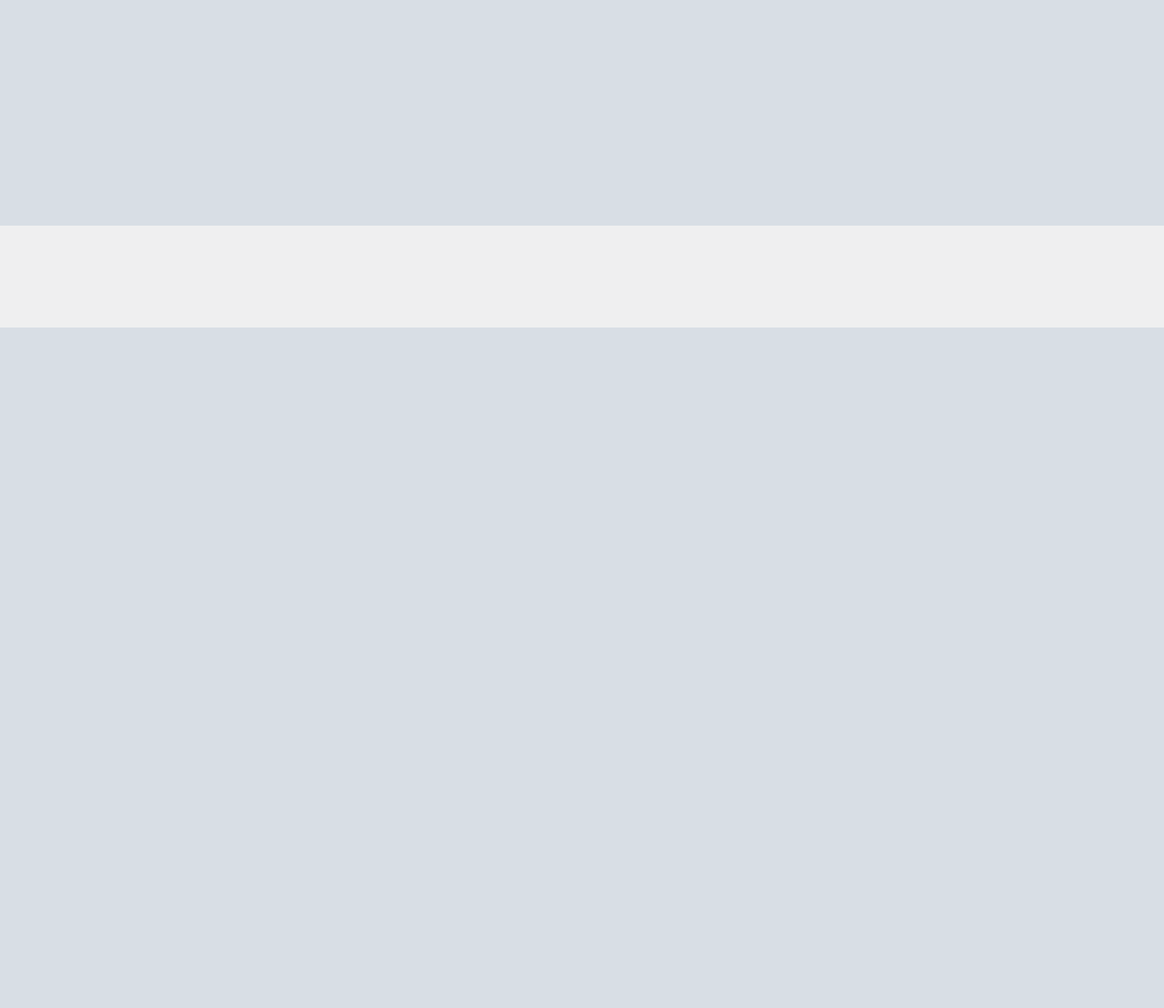
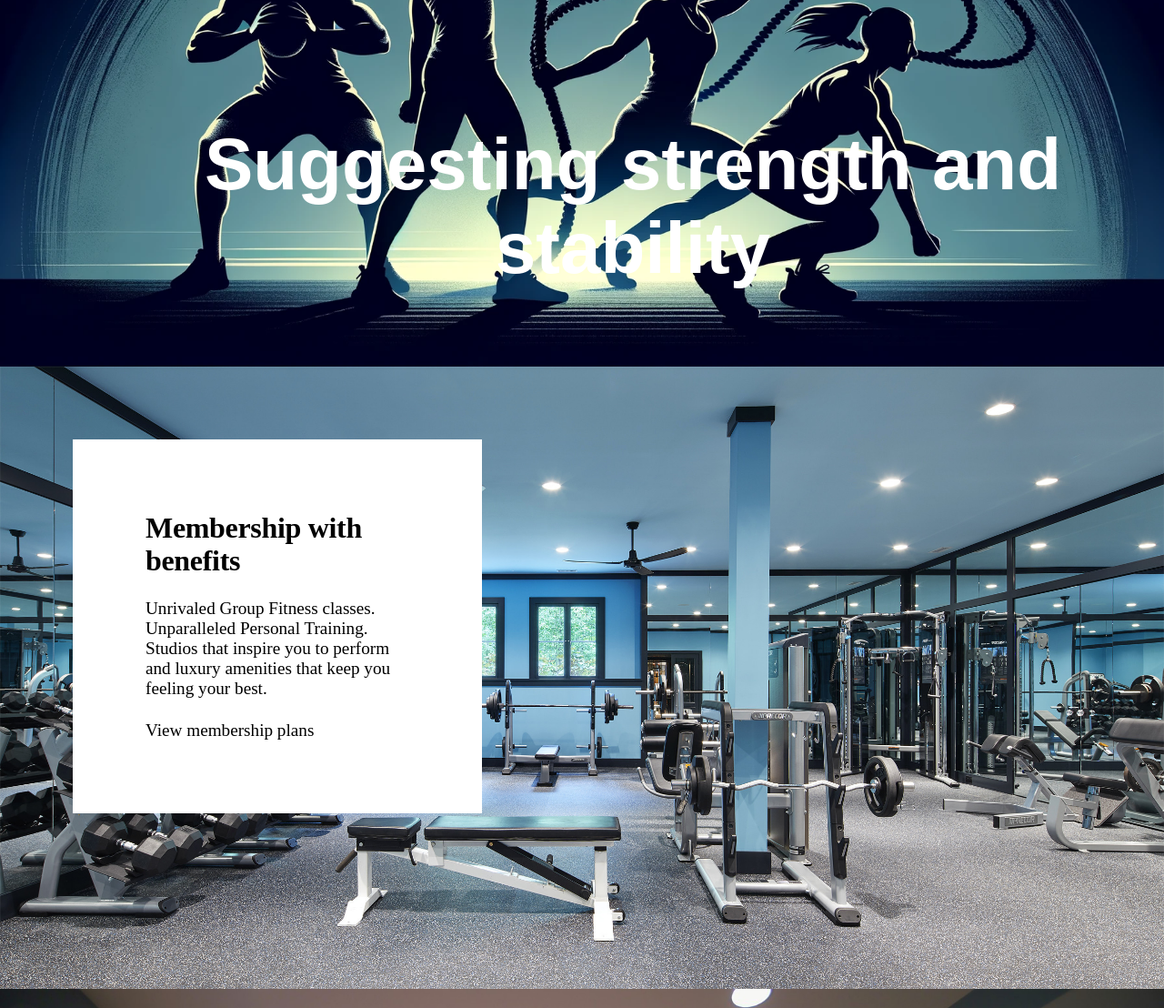
Before and after one commit to Victor-Pausan/SA_HTML_Project, a plain HTML site: page index.html in a window 1280 px wide. Shown: the part 440-1548 px from the top of the page at 91% size. Before the commit the page ends 800 px from the top, so only its background shows below. Drawn offline with Linux system fonts and the light colour scheme.

Commit message:
added 3 sections to main body

```diff
--- a/index.html
+++ b/index.html
@@ -10,12 +10,33 @@
     <div id="page-container">
         <header class="header">
             <nav class="nav">
-                <h1>Iron Anchor Athletics</h1>
+                <h1 class="nav-title">Iron Anchor Athletics</h1>
                 <a href="index.html"><img class="logo" src="/Images/Logo.png" title="Always Strive and Prosper" width="100px"></a>
             </nav>
         </header>
         <main class="main">
-
+            <div class="main-section">
+                <img src="Images/main_picture1.png" width="100%" height="100%">
+                <div class = main-title>
+                    <h1>Suggesting strength and stability</h1>
+                </div>
+            </div>
+            <div class="secondary-section">
+                <img src="Images/main_picture.jpg" width = 100% height="100%">
+                <div class="square">
+                    <h2 class="square-title">Membership with benefits</h2>
+                    <p class="square-p">Unrivaled Group Fitness classes. Unparalleled Personal Training. Studios that inspire you to perform and luxury amenities that keep you feeling your best.</p>
+                    <p class="square-p" style="margin-bottom: 0px;">View membership plans</p>
+                </div>
+            </div>
+            <div class="third-section">
+                <img src="Images/third_picture.jpg" width="100%" height="100%">
+                <div class="square">
+                    <h2 class="square-title">Where Luxury and Fitness Meet</h2>
+                    <p class="square-p">Clubs that deliver an unrivaled experience to maximize your potential, and luxury amenities that keep you performing at your best.</p>
+                    <p class="square-p" style="margin-bottom: 0px;">View membership plans</p>
+                </div>
+            </div>
         </main>
         <footer class="footer">
 
--- a/style.css
+++ b/style.css
@@ -17,7 +17,7 @@ body{
     top: 0;
     height: 7rem;
     background-color:#0a1a2e;
-    z-index: 1;
+    z-index: 999;
 }
 
 .nav {
@@ -39,6 +39,63 @@ body{
     color: white;
 }
 
+.nav-title{
+    font-family: Arial, Helvetica, sans-serif;
+}
+
+.main-section{
+    position:relative;
+    text-align: center;
+    display: flex;
+}
+
+.main-title{
+    position:absolute;
+    font-size: 40px;
+    font-family:Arial, Helvetica, sans-serif;
+    top: 28rem;
+    left: 7rem;
+    padding: 15px 15px;
+    color:white;
+    text-align: center;
+}
+
+.secondary-section{
+    position:relative;
+    display: flex;
+}
+
+.square{
+    position: absolute;
+    top: 5rem;
+    left:5rem;
+    background-color:#fff;
+    padding: 80px 80px;
+    max-width: 450px;
+    max-height:450px;
+}
+
+.square-title{
+    font-size: 2rem;
+    font-weight: 600;
+    letter-spacing: -.01em;
+    line-height: 1.1;
+    color: #000;
+    margin: 0 0 24px;
+
+}
+
+.square-p{
+    font-size: 1.2rem;
+    margin: 0 0 24px;
+    text-wrap: wrap;
+}
+
+.third-section{
+    position:relative;
+    display:flex;
+}
+
 .footer{
     position: absolute;
     bottom: 0;
```
Also changed, not shown: Images/main_picture.jpg (added), Images/main_picture1.png (added), Images/main_picture2.png (added), Images/secondary_picture.jpg (added), Images/third_picture.jpg (added).
